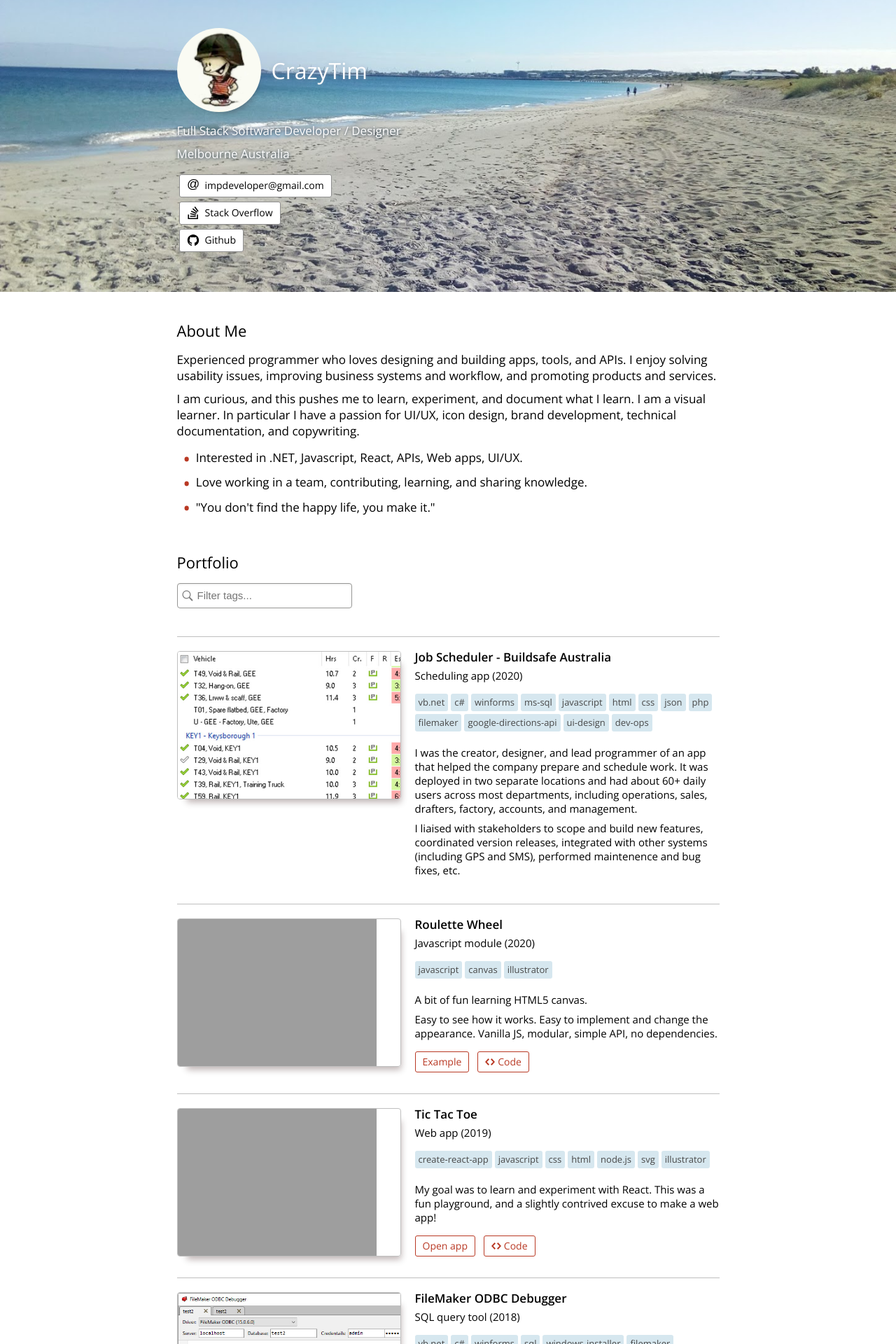
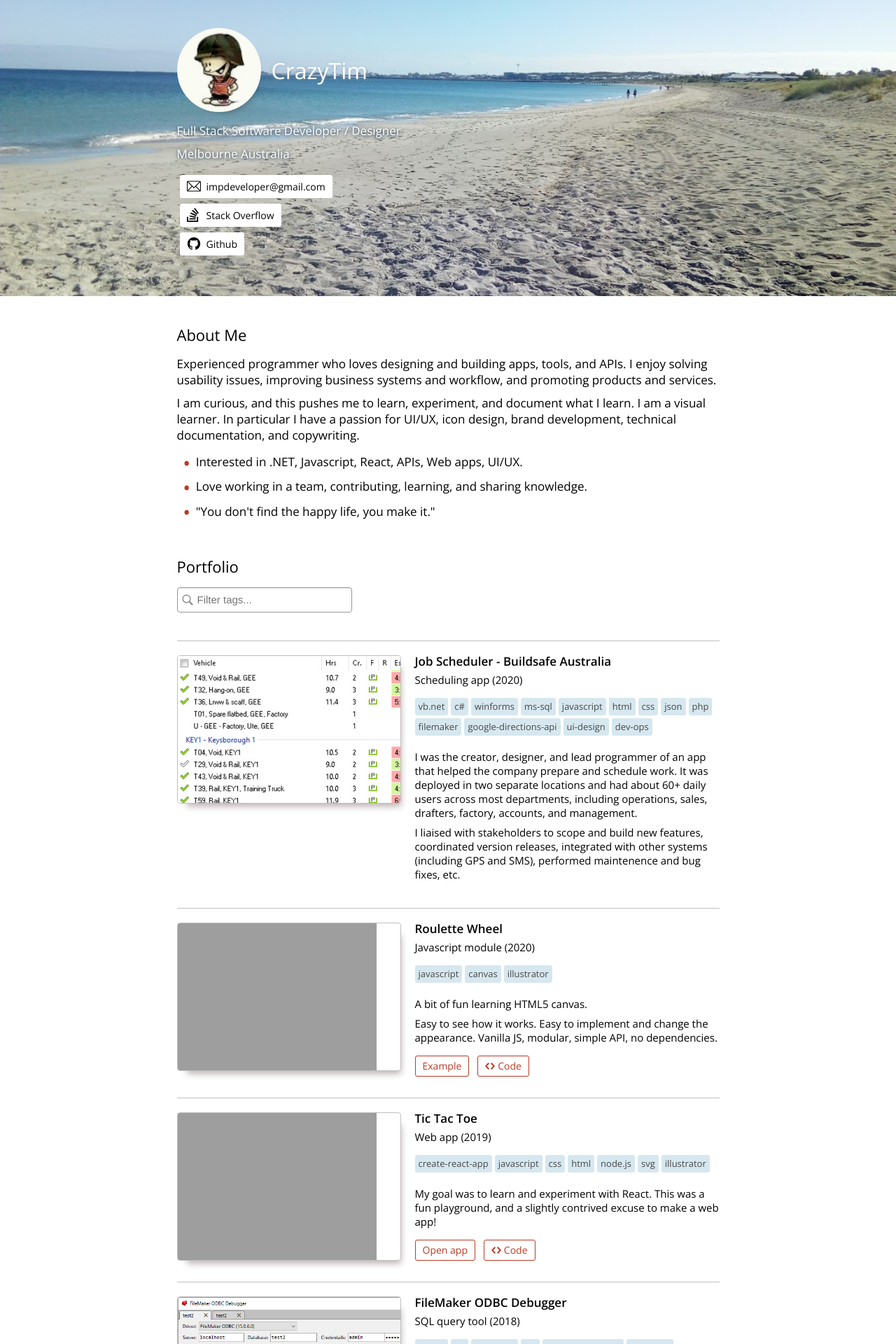
Before and after one commit to CrazyTim/crazytim-portfolio, a Jekyll site: the page built from index.html, in a window 1280 px wide. Shown: the top 1920 px of the page at 70% size. Built offline with Jekyll 4.4.1, drawn with Linux system fonts in a browser that asks for light colours.

Commit message:
Tweak email icon

```diff
--- a/css/index.css
+++ b/css/index.css
@@ -186,7 +186,9 @@ section .links {
 }
 
   section .links a {
-  	white-space: nowrap;
+    display: inline-flex;
+    align-items: center;
+    white-space: nowrap;
     text-decoration: none;
     padding: 6px 10px 7px;
     fill: #000;
@@ -194,17 +196,13 @@ section .links {
     transition: background-color .2s;
     border-radius: 3px;
     background-color: white;
-    margin: 3px;
-    display: inline-block;
-    line-height: 14px;
+    margin: 4px;
     font-weight: normal;
-    border: solid 1px #8e8e8e;
   }
 
   section .links a svg {
-    height: 18px;
-    width: 18px;
-    vertical-align: middle;
+    height: 20px;
+    width: 20px;
     padding-right: 8px;
     box-sizing: content-box;
   }
--- a/index.html
+++ b/index.html
@@ -42,15 +42,27 @@ title: 'CrazyTim - Full Stack Software Developer / Designer'
         <div class="links">
 
           <div><a href="mailto:impdeveloper@gmail.com">
-            <svg class="icon-email" viewBox="0 0 28 28"><title>Icon: @ symbol</title><text x="" y="20" font-size="28px" style="font-size:28px;font-family:Arial">@</text></svg><span>impdeveloper@gmail.com</span>
+            <svg class="icon-email" viewBox="0 0 28 28">
+              <title>Icon: Email</title>
+              <path d="M2.37,24.64A2.37,2.37,0,0,1,0,22.27V5.73A2.37,2.37,0,0,1,2.37,3.36H25.63A2.37,2.37,0,0,1,28,5.73V22.27a2.37,2.37,0,0,1-2.37,2.37ZM10.68,15a.11.11,0,0,0-.08,0l-8,8a.11.11,0,0,0,.08.19H25.29a.11.11,0,0,0,.1-.07.11.11,0,0,0,0-.12l-7.93-7.93a.11.11,0,0,0-.16,0l-2.72,2.72a.72.72,0,0,1-1,0L10.76,15A.11.11,0,0,0,10.68,15ZM26.46,6a.11.11,0,0,0-.08,0l-7.93,7.93a.11.11,0,0,0,0,.16L26.38,22a.11.11,0,0,0,.08,0h0a.11.11,0,0,0,.07-.1V6.07A.11.11,0,0,0,26.5,6ZM1.5,6a.11.11,0,0,0-.07.1V21.93a.11.11,0,0,0,.07.1h0a.11.11,0,0,0,.08,0l8-8a.11.11,0,0,0,0-.16L1.62,6a.11.11,0,0,0-.08,0ZM2.72,4.79A.11.11,0,0,0,2.64,5L14,16.22a.11.11,0,0,0,.08,0,.11.11,0,0,0,.08,0L25.37,5a.11.11,0,0,0-.08-.19Z"/>
+            </svg>
+            <span>impdeveloper@gmail.com</span>
           </a></div>
 
           <div><a href="https://stackoverflow.com/users/737393/crazytim">
-            <svg class="icon-so" viewBox="0 0 23.6 28"><title>Icon: Stack Overflow</title><path d="M20 25.5V18h2.5v10H0V18h2.5v7.5"/><path d="M5.2 17.3l12.2 2.6.5-2.4-12.1-2.6-.6 2.4zm1.7-5.8l11.3 5.3 1.1-2.3L7.9 9.2l-1 2.3zM10 5.9l9.6 8 1.6-1.9-9.6-8L10 5.9zM16.2 0l-2 1.5 7.5 10 2-1.5-7.5-10zM5 23h12.5v-2.5H5V23z"/></svg><span>Stack Overflow</span>
+            <svg class="icon-so" viewBox="0 0 28 28">
+              <title>Icon: Stack Overflow</title>
+              <path d="M20 25.5V18h2.5v10H0V18h2.5v7.5"/><path d="M5.2 17.3l12.2 2.6.5-2.4-12.1-2.6-.6 2.4zm1.7-5.8l11.3 5.3 1.1-2.3L7.9 9.2l-1 2.3zM10 5.9l9.6 8 1.6-1.9-9.6-8L10 5.9zM16.2 0l-2 1.5 7.5 10 2-1.5-7.5-10zM5 23h12.5v-2.5H5V23z"/>
+            </svg>
+            <span>Stack Overflow</span>
           </a></div>
 
           <div><a href="https://github.com/CrazyTim">
-            <svg class="icon-git" viewBox="0 0 28 28"><title>Icon: GitHub</title><path d="M13.97 1.57c-7.03 0-12.733 5.703-12.733 12.74 0 5.622 3.636 10.393 8.717 12.084.637.13.87-.277.87-.615 0-.302-.013-1.103-.02-2.165-3.54.77-4.29-1.707-4.29-1.707-.578-1.473-1.413-1.863-1.413-1.863-1.154-.79.09-.775.09-.775 1.276.104 1.96 1.316 1.96 1.312 1.135 1.936 2.99 1.393 3.712 1.06.116-.823.445-1.384.81-1.704-2.83-.32-5.802-1.414-5.802-6.293 0-1.39.496-2.527 1.312-3.418-.132-.322-.57-1.617.123-3.37 0 0 1.07-.343 3.508 1.305 1.016-.282 2.105-.424 3.188-.43 1.082 0 2.167.156 3.198.44 2.43-1.65 3.498-1.307 3.498-1.307.695 1.754.258 3.043.13 3.37.815.903 1.314 2.038 1.314 3.43 0 4.893-2.978 5.97-5.814 6.286.458.388.876 1.16.876 2.358 0 1.703-.016 3.076-.016 3.482 0 .334.232.748.877.61 5.056-1.687 8.7-6.456 8.7-12.08-.055-7.058-5.75-12.757-12.792-12.75z"/></svg><span>Github</span>
+            <svg class="icon-git" viewBox="0 0 28 28">
+              <title>Icon: GitHub</title>
+              <path d="M13.97 1.57c-7.03 0-12.733 5.703-12.733 12.74 0 5.622 3.636 10.393 8.717 12.084.637.13.87-.277.87-.615 0-.302-.013-1.103-.02-2.165-3.54.77-4.29-1.707-4.29-1.707-.578-1.473-1.413-1.863-1.413-1.863-1.154-.79.09-.775.09-.775 1.276.104 1.96 1.316 1.96 1.312 1.135 1.936 2.99 1.393 3.712 1.06.116-.823.445-1.384.81-1.704-2.83-.32-5.802-1.414-5.802-6.293 0-1.39.496-2.527 1.312-3.418-.132-.322-.57-1.617.123-3.37 0 0 1.07-.343 3.508 1.305 1.016-.282 2.105-.424 3.188-.43 1.082 0 2.167.156 3.198.44 2.43-1.65 3.498-1.307 3.498-1.307.695 1.754.258 3.043.13 3.37.815.903 1.314 2.038 1.314 3.43 0 4.893-2.978 5.97-5.814 6.286.458.388.876 1.16.876 2.358 0 1.703-.016 3.076-.016 3.482 0 .334.232.748.877.61 5.056-1.687 8.7-6.456 8.7-12.08-.055-7.058-5.75-12.757-12.792-12.75z"/>
+            </svg>
+            <span>Github</span>
           </a></div>
 
         </div>
```
